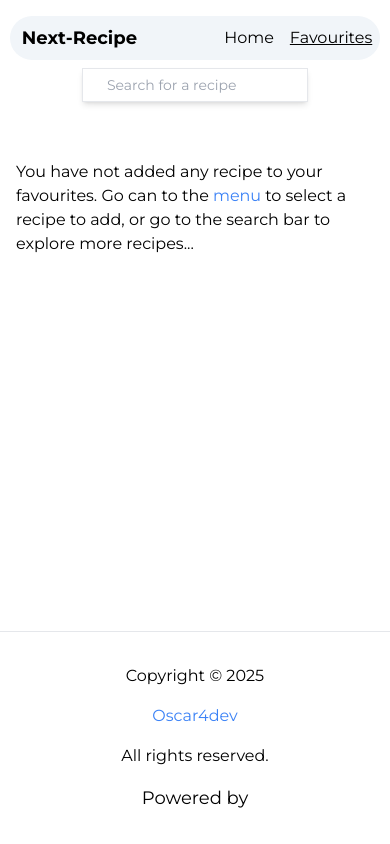
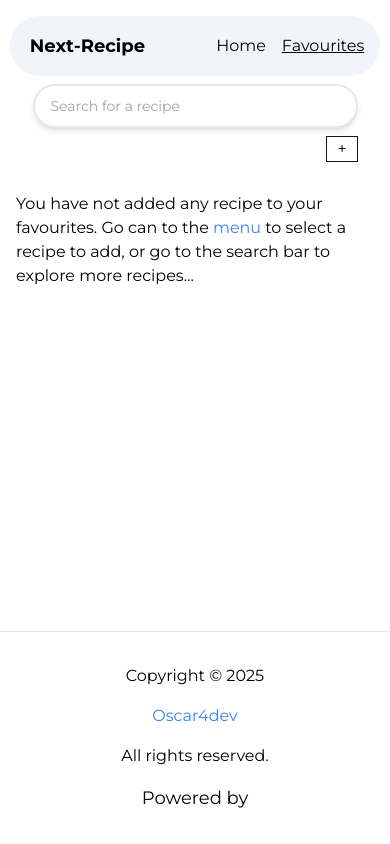
Before and after one commit to oscar4dev/next-recipe, a Next.js app: page /favourites in a window 390 px wide. Built offline with nearby package versions, Linux system fonts and the light colour scheme.

Commit message:
initial commit

```diff
--- a/app/layout.js
+++ b/app/layout.js
@@ -6,6 +6,7 @@ import { RecipeContextProvider } from "./ui/recipeContext";
 import Search from "./ui/Search";
 import Footer from "./ui/Footer";
 import { Suspense } from "react";
+import AvailableSearchQuery from "./ui/AvailableSearchQuery";
 
 const montserrat = Montserrat({
   subsets: ["latin"],
@@ -36,12 +37,15 @@ export default function RootLayout({ children }) {
           <Suspense fallback={ <div>loading...</div> }>
             <div className="sm:hidden">
               <Search />
+              <div className="flex justify-end mr-8 mt-2">
+                <AvailableSearchQuery />
+              </div>
             </div>
           </Suspense>
 
         </header>
 
-        <main className="mt-32 flex-1 lg:w-[1024px] lg:mx-auto">
+        <main className="pt-40 flex-1 lg:w-[1024px] lg:mx-auto">
           <RecipeContextProvider>
             {children}
           </RecipeContextProvider>
--- a/app/page.js
+++ b/app/page.js
@@ -11,7 +11,7 @@ export default async function Page({ searchParams }) {
   const query = searchParam?.query || ''
 
   return (
-    <div>
+    <div className="px-4">
       <Suspense fallback={ <Spinner /> }>
         <Recipe query={ query } />
       </Suspense>
--- a/app/ui/AddToFavouritesBtn.jsx
+++ b/app/ui/AddToFavouritesBtn.jsx
@@ -8,7 +8,7 @@ export default function AddToFavouritesBtn({ data }) {
    return (
       <button
          onClick={ () => handleFavourites(data) }
-         className="mt-4 bg-slate-900 py-2 rounded-full block w-full text-slate-50 text-sm hover:bg-slate-700 duration-300 ease-in-out"
+         className="mt-4 bg-slate-900 py-4 rounded-full block w-full text-slate-50 text-sm hover:bg-slate-700 duration-300 ease-in-out"
       >
          {
             favourites && favourites.findIndex(
--- /dev/null
+++ b/app/ui/AvailableSearchQuery.jsx
@@ -0,0 +1,26 @@
+'use client'
+
+import { useState } from "react"
+
+export default function AvailableSearchQuery() {
+
+   const [isOpen, setIsOpen] = useState(false)
+
+   function handleToggle () {
+      setIsOpen((cur) => {
+         return !cur
+      })
+   }
+
+   return (
+      <button
+         onClick={ handleToggle }
+         className="border border-slate-900 w-8"
+      >
+         {
+            isOpen
+               ? '-' : '+'
+         }
+      </button>
+   )
+}
--- a/app/ui/FavouriteItem.jsx
+++ b/app/ui/FavouriteItem.jsx
@@ -19,7 +19,7 @@ export default function FavouriteItem({ item }) {
             <p>{ item.publisher }</p>
             <Link
                href={ `/favourites/${ item.id }` }
-               className='bg-slate-900 text-slate-50 text-sm px-4 py-2 rounded-full block w-5/6 mx-auto mt-4 text-center hover:bg-slate-700 duration-300 ease-in-out'
+               className='bg-slate-900 text-slate-50 text-sm p-4 rounded-full block w-5/6 mx-auto mt-4 text-center hover:bg-slate-700 duration-300 ease-in-out'
                >
                Show details
             </Link>
--- a/app/ui/FeaturedRecipesItem.jsx
+++ b/app/ui/FeaturedRecipesItem.jsx
@@ -15,11 +15,12 @@ export default function FeaturedRecipesItem({ item }) {
             sizes="50vh"
             quality={ 75 }
             priority={ true }
+            // placeholder="blur"
             className="object-cover hover:scale-[1.05] duration-[0.3s] ease-in-out"
          />
 
          <div className="absolute bottom-4 text-slate-50 text-center">
-            <p>{ item.title }</p>
+            <p className="font-bold">{ item.title }</p>
             <p>{ item.publisher }</p>
          </div>
       </Link>
--- a/app/ui/PageNav.jsx
+++ b/app/ui/PageNav.jsx
@@ -11,7 +11,7 @@ export default function PageNav() {
    const pathname = usePathname()
 
    return (
-      <div className="flex items-center justify-between bg-slate-100 p-2 rounded-full w-[95%] mx-auto">
+      <div className="flex items-center justify-between bg-slate-100 p-4 rounded-full w-[95%] mx-auto">
          <Link href={ '/' }>
             <Logo />
          </Link>
--- a/app/ui/Recipe.jsx
+++ b/app/ui/Recipe.jsx
@@ -11,7 +11,9 @@ export default async function Recipe({ query }) {
    }
 
    return (
-      <ul className='flex flex-col gap-8 items-center justify-center'>
+      <div className="px-4">
+         { query && <h1 className="text-center mb-8">Your search result...</h1>}
+         <ul className='flex flex-col gap-8 items-center justify-center w-full mx-auto'>
             {
                recipes?.map((item) => {
                   return <RecipeItem
@@ -21,5 +23,6 @@ export default async function Recipe({ query }) {
                })
             }
          </ul>
+      </div>
    )
 }
--- a/app/ui/RecipeItem.jsx
+++ b/app/ui/RecipeItem.jsx
@@ -6,7 +6,7 @@ export default function RecipeItem({ item }) {
    return (
       <Link
          href={ `/favourites/${ item.id }` }
-         className="relative flex items-center justify-center h-[400px] w-5/6 overflow-hidden"
+         className="relative flex items-center justify-center h-[400px] w-full overflow-hidden"
       >
          <Image
             src={ item.image_url }
@@ -19,7 +19,7 @@ export default function RecipeItem({ item }) {
          />
 
          <div className="absolute bottom-4 text-slate-50 text-center">
-            <p>{ item.title }</p>
+            <p className="font-bold">{ item.title }</p>
             <p>{ item.publisher }</p>
          </div>
       </Link>
--- a/app/ui/Search.jsx
+++ b/app/ui/Search.jsx
@@ -32,7 +32,7 @@ export default function Search() {
             type="text"
             placeholder="Search for a recipe"
             onClick={ () => { router.push('/') } }
-            className="shadow-md border pl-6 px-2 outline-slate-900 placeholder:text-sm p-1"
+            className="shadow-md rounded-full border-2 w-5/6 p-2 pl-4 outline-slate-900 placeholder:text-sm sm:focus:w-[300px] transition-all duration-300 ease-in-out"
             onChange={ (e) => handleSearch(e.target.value) }
             defaultValue={ searchParams.get('query')?.toString() }
          />
```
Lines whose indentation alone changed are shown as unchanged.
